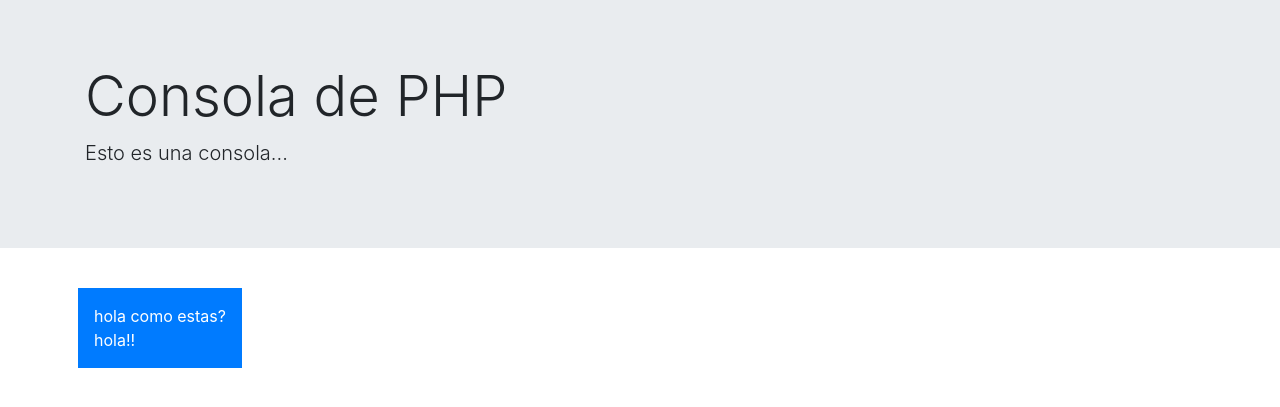
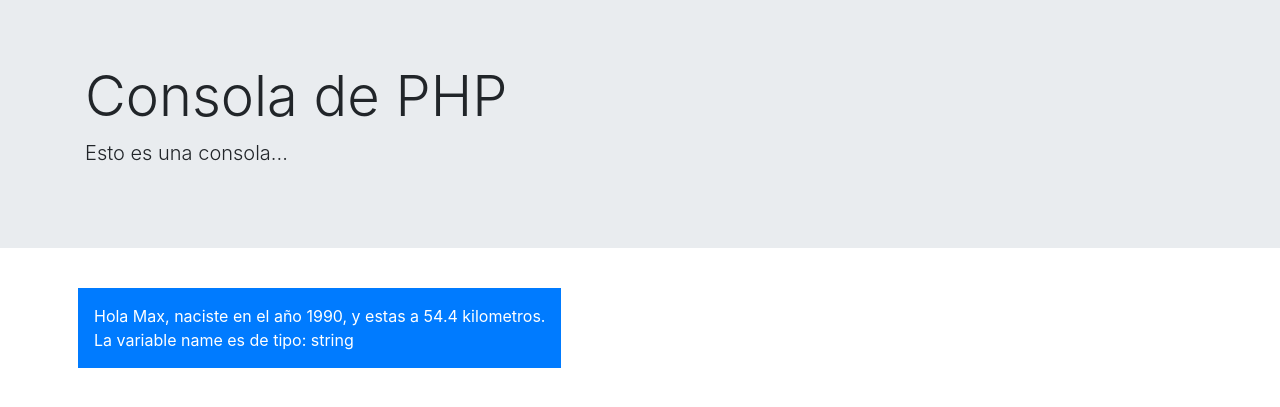
Before and after one commit to maxwell-udemy-courses/php-console, a PHP site: page / in a window 1280 px wide. Shown: the part 57-464 px from the top of the page. Run offline with PHP 8.4, Linux system fonts and the light colour scheme.

Commit message:
se implemento tipos de datos

```diff
--- a/index.php
+++ b/index.php
@@ -23,12 +23,13 @@
         <div class="row">
             <div class="p-3 m-2 bg-primary text-white">
                 <?php
-                    /*
-                     * Esto imprime dos saludos,
-                     * y ademas agrega un break <br>.
-                    */
-                    echo "hola como estas? <br>";
-                    echo "hola!!";
+                    $name = "Max";
+                    $isOld = true;
+                    $year = 1990;
+                    $km = 54.4;
+
+                    echo "Hola " . $name . ", naciste en el año " . $year . ", y estas a " . $km . " kilometros." . "<br>";
+                    echo "La variable name es de tipo: " . gettype($name);
                 ?>
             </div>
         </div>
```
